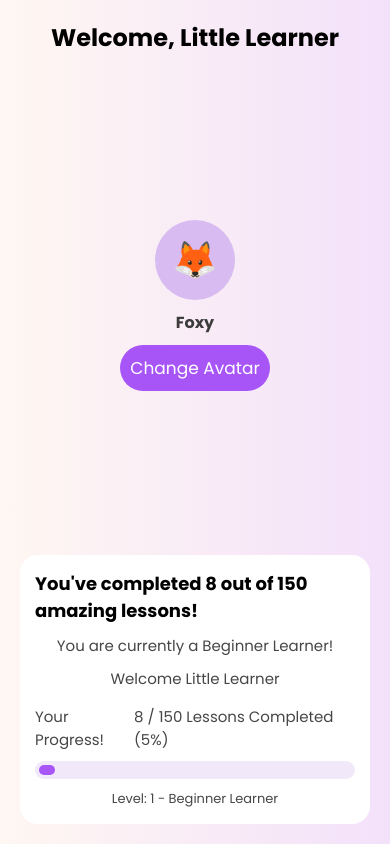
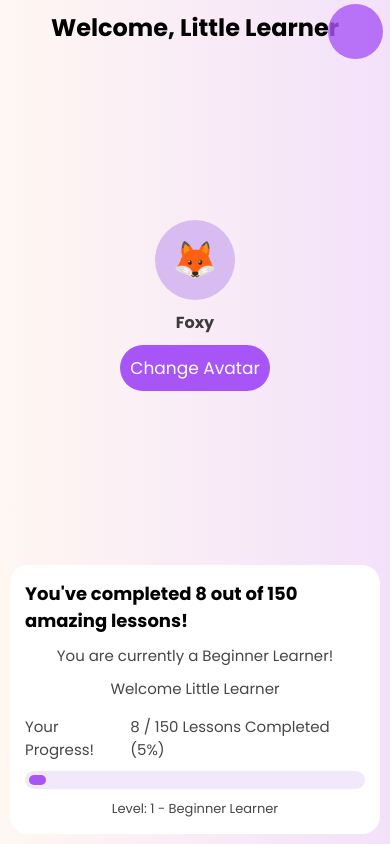
Before and after one commit to leadwarecompany-bit/Bizkids, a PHP site: page /dashboard.html in a window 390 px wide. Run offline with PHP 8.4, Linux system fonts and the light colour scheme; some libraries are stand-ins or nearby versions; some web fonts are replaced.

Commit message:
hfdghfgh

```diff
--- a/css/design.css
+++ b/css/design.css
@@ -66,16 +66,6 @@
 .logo-img{
    width: 100%;
 }
-/* daniel's hamburger menu styling */
-.hamburger-menu{
-    display: flex;
-    flex-direction: column;
-    cursor: pointer;
-    padding: 10px;
-    gap: 5px;
-}
-
-/* daniel's hamburger menu styling done */
 .navbar{
     display: flex;
     justify-content: space-between;
@@ -1409,6 +1399,27 @@
     display: flex;
 }
 /* styling hamburger menu done */
+/* styling main hamburger menu */
+.main-hamburger-menu{
+    padding: 10px 20px;
+    border-radius: 0.5rem;
+    flex-direction: column;
+    align-items: center;
+    justify-content: center;
+    background-color: #A855F7;
+    cursor: pointer;
+    display: none;
+    position: fixed;
+}
+.main-hamburger-icon{
+    font-size: 70px;
+    color: white;
+    display: none;
+}
+.main-hamburger-icon-active{
+    display: flex;
+}
+/* styling main hamburger menu done */
 
 /* styling modal  */
 /* modal base */
@@ -1473,6 +1484,9 @@
 .modal-cancel:hover {
     background: #f2f2f2;
 }
+.modal-body{
+    width: 100%;
+}
 
 /* avatar grid */
 .the-change-avatar-form {
@@ -1480,12 +1494,13 @@
     flex-wrap: wrap;
     gap: 12px;
     margin-top: 12px;
+    width: 100%;
 }
 .change-avatar {
     display: flex;
     flex-direction: column;
     align-items: center;
-    width: 200px;
+    width: 48%;
     gap: 8px;
     padding: 10px;
     border-radius: 10px;
@@ -2264,14 +2279,16 @@
         height: auto;
     }
     .navbar-menu-section{
-        display: flex;
-        gap: 5px;
-        width: auto;
-    }
-    .navbar-menu-section{
         display: none;
-    }
-    /* dashboard and courses mobile styles */
+        width: 100%;
+    }
+    .now-active{
+        display: flex!important;
+    }
+    .main-page{
+        width: 100%;
+        overflow-y: visible;
+    }
     .dashboard-cont,
     .courses-cont,
     .portfolios-cont,
@@ -2281,18 +2298,8 @@
         height: auto;
         min-height: 100vh;
     }
-    .dashboard,
-    .courses-section,
-    .portfolio-section,
-    .course-section,
-    .course-explanation-section {
-        width: 100%;
-        padding: 10px;
-        height: auto;
-        min-height: 100vh;
-        overflow-y: visible;
-    }
     .main-body {
+        display: none;
         width: 100%;
         padding: 10px;
         height: auto;
@@ -2368,25 +2375,50 @@
         font-size: 13px;
     }
     .navbar-menu-section {
-        display: none !important;
-    }
-}
-.main-hamburger-menu{
-    position: fixed;
-    top: 0;
-    left: 0;
-    width: 60%;
-    height: 100vh;
-    background-color: white;
-    box-shadow: 2px 0 8px rgba(0,0,0,0.1);
-    transform: translateX(-100%);
-    transition: transform 0.3s ease;
-    z-index: 10000;
-    display: flex;
-    flex-direction: column;
-    padding: 20px;
-    gap: 20px;
-}
-
-
-/* Mobile-specific refinements for login / signup pages */
+        display: none;
+    }
+    /* styling hamburger menu */
+
+    .main-hamburger-menu{
+        display: flex;
+        height: 55px;
+        width: 55px;
+        border-radius:50%;
+        flex-direction: column;
+        align-items: center;
+        justify-content: center;
+        background-color: rgb(168,85,247,0.8);
+        cursor: pointer;
+        position: fixed;
+        margin-left: 84%;
+        margin-top: 1%;
+
+    }
+    .main-hamburger-icon{
+        color: white;
+        display: none;
+    }
+    .main-hamburger-icon-active{
+        display: flex;
+        font-size: 100px;
+    }
+    .main-hamburger-icon-active i{
+        font-size: 30px;
+    }
+    .course-explain-parent{
+        font-size: 18px;
+        width: 40%;
+    }
+    .course-explain-button1{
+        font-size: 12px;
+    }
+    .course-explain-button2{
+        font-size: 12px;
+    }
+    .course-explain-buttons-cont{
+        gap: 10px;
+    }
+    .modal-header{
+        font-size: 19px;
+    }
+}
--- a/dashboard.html
+++ b/dashboard.html
@@ -13,8 +13,15 @@
 <body class="main-page">
     <div class="dashboard-cont">
         <div class="dashboard">
-
-            <div class="navbar-menu-section">
+            <div class="main-hamburger-menu" id="main-hamburger-menu">
+                <span class="main-hamburger-icon main-hamburger-icon-active">
+                    <i class='bxr  bx-menu-wide ' ></i>
+                </span>
+                <span class="main-hamburger-icon">
+                   <i class='bxr  bx-x'  ></i>
+                </span>
+            </div>
+            <div class="navbar-menu-section togglers">
                 <div class="navbar-menu">
                     <div class="navbar-menu-logo">
                         <a href="/index.html">
@@ -41,7 +48,7 @@
                 </div> <!-- closed navbar-menu -->
             </div>
 
-            <main class="main-body">
+            <main class="main-body togglers now-active" id="main-body">
             <h1 class="dashboard-welcome-text">Welcome, Little Learner</h1>
 
             <div class="dashboard-profile">
@@ -104,4 +111,5 @@
     </div>
 </body>
 <script src="/javascript/modal.js"></script>
+<script src="/javascript/hamburger_main.js"></script>
 </html>
--- /dev/null
+++ b/javascript/hamburger_main.js
@@ -0,0 +1,14 @@
+const toggles = document.querySelectorAll(".togglers");
+const hamburgers = document.querySelectorAll(".main-hamburger-menu");
+
+function mainnavtoggle() {
+    toggles.forEach((toggle) => {
+        toggle.classList.toggle("now-active")
+    });
+};
+
+hamburgers.forEach((hamburger) =>{
+    hamburger.addEventListener("click", () => {
+        mainnavtoggle()
+    });
+});
```
Also changed, not shown: course.html (+11 -2 lines), courses.html (+11 -2 lines), ecourses.html (+11 -2 lines), portfolio.html (+11 -2 lines), javascript/enable.js (line endings or trailing spaces).
